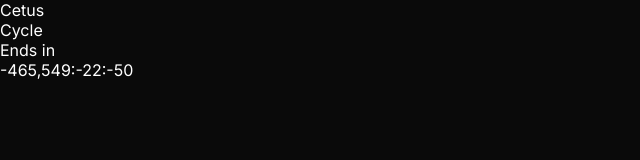
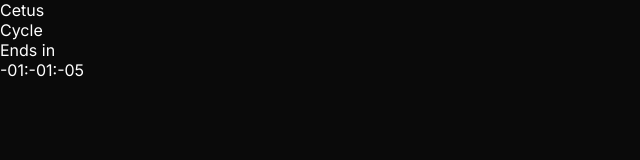
Before and after one commit to KatorzArt/warframe-cycle-tracker, a React (Vite) app: page /cetus in a window 1280 px wide. Shown: the top 160 px of the page, without its empty margins (0-640 px from the left). Built offline with nearby package versions, Linux system fonts and the light colour scheme; no server answers.

Commit message:
Fix expire time

```diff
--- a/src/effects/useApi.ts
+++ b/src/effects/useApi.ts
@@ -9,9 +9,10 @@ function useApi(apiPath: string, cycleKey: string, cycles: [string, string]) {
     fetch(apiPath)
       .then((res) => res.json())
       .then((data) => {
+        const newExpireTime = Date.parse(data.expiry) - Date.now();
         setCycle(data[cycleKey] ? cycles[0] : cycles[1]);
-        setExpireTime(Date.parse(data.expiry));
-        reloadId = setTimeout(fetchData, expireTime);
+        setExpireTime(newExpireTime);
+        reloadId = setTimeout(fetchData, newExpireTime);
       });
   }
   useEffect(() => {
--- a/src/pages/CetusPage.tsx
+++ b/src/pages/CetusPage.tsx
@@ -9,7 +9,7 @@ function CetusPage() {
   const [countdownTime, setCountdownTime] = useState(0);
 
   useEffect(() => {
-    setCountdownTime(expireTime - Date.now());
+    setCountdownTime(expireTime);
     const intervalId = setInterval(() => setCountdownTime(v => v - 1000), 1000);
     return () => clearTimeout(intervalId);
   }, [expireTime]);
```
